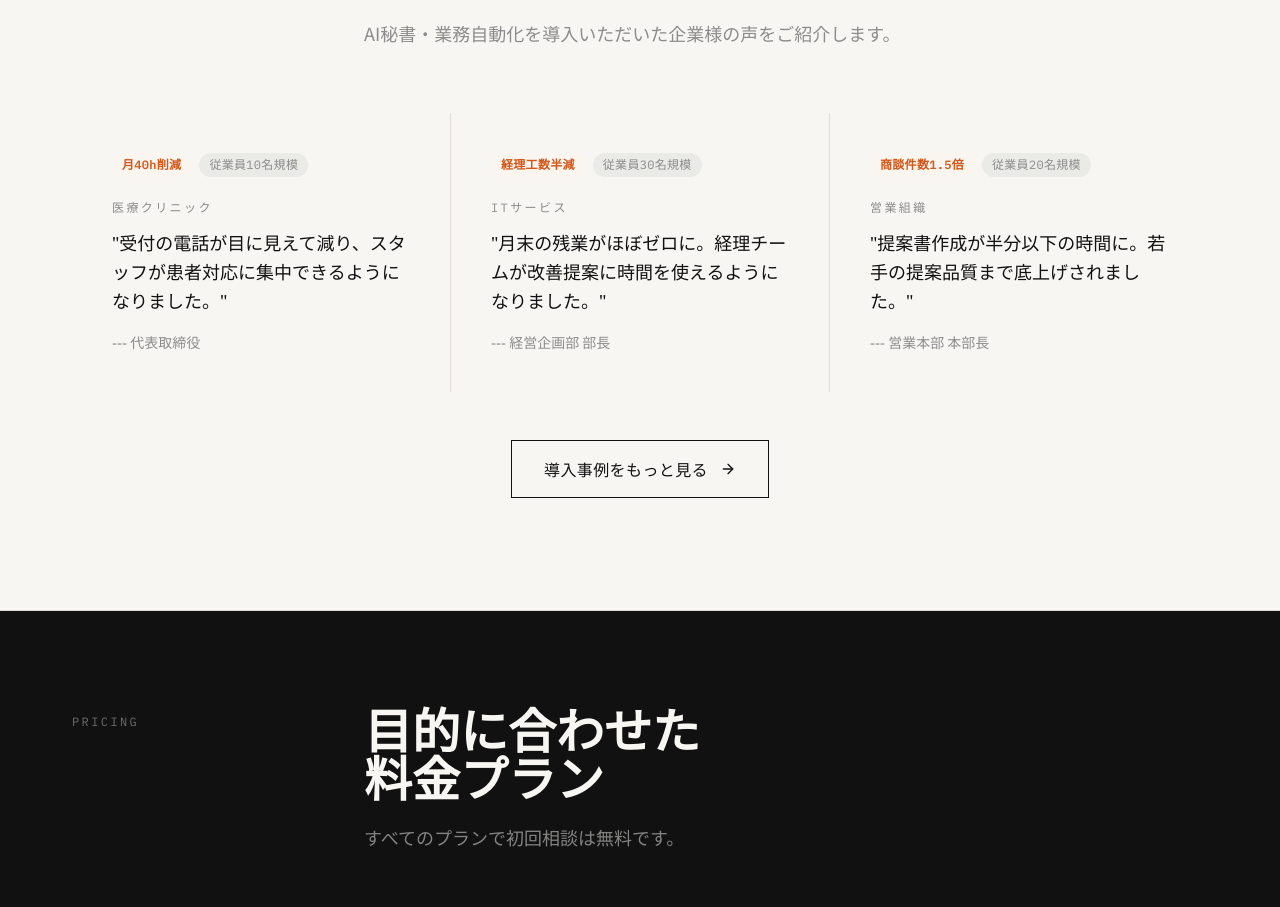
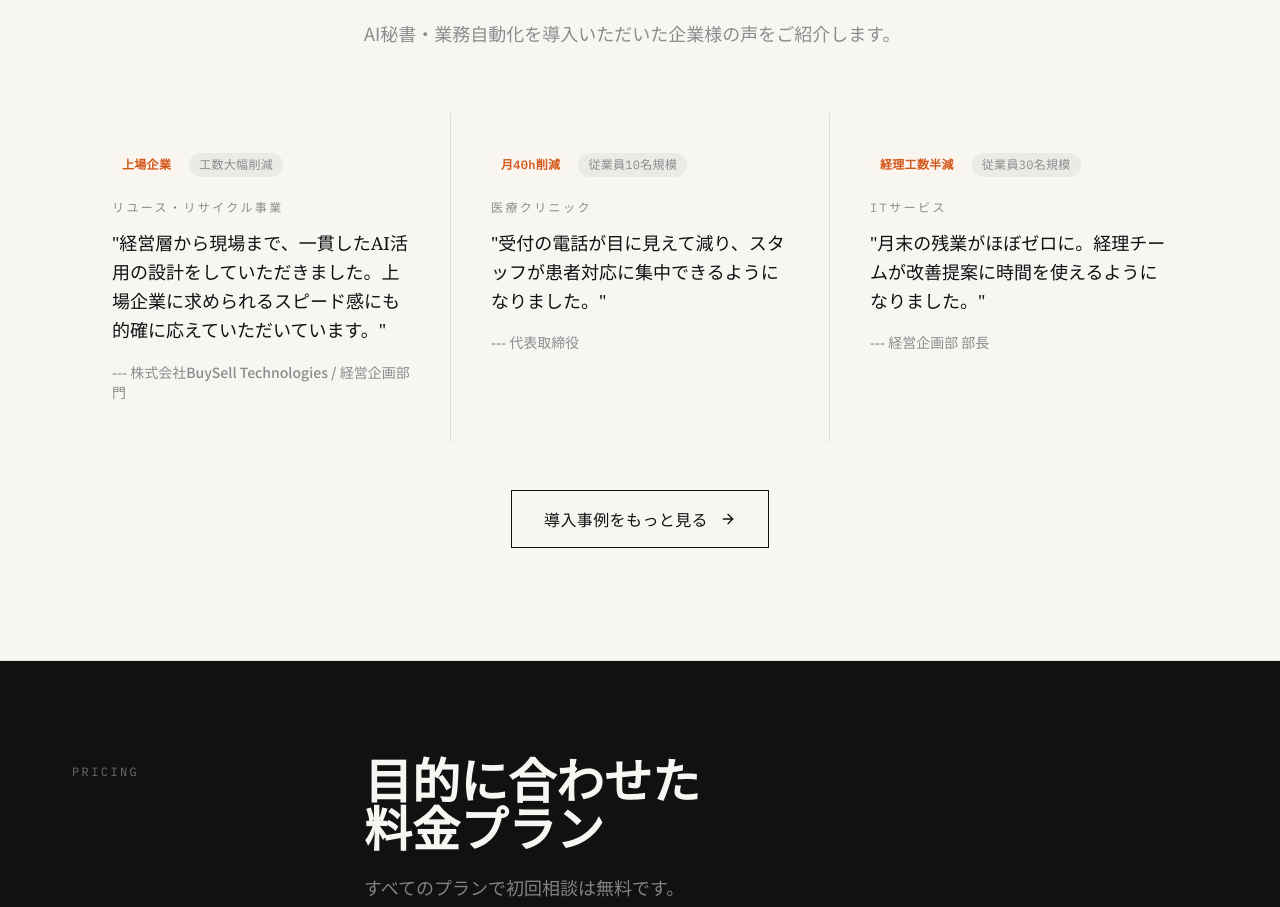
Before and after one commit to MaururuTakumi/qucikcliplp, a React (Vite) app: page / in a window 1280 px wide. Shown: the part 3823-4730 px from the top of the page. Built offline with nearby package versions, Linux system fonts and the light colour scheme.

Commit message:
feat: BuySell Technologies実名事例追加 - 上場企業導入実績
Co-Authored-By: Claude Opus 4.6 <noreply@anthropic.com>

```diff
--- a/src/pages/CaseStudiesPage.tsx
+++ b/src/pages/CaseStudiesPage.tsx
@@ -5,6 +5,24 @@ import { ArrowRight } from 'lucide-react';
 const caseStudies = [
   {
     id: 1,
+    badges: ['東証グロース上場', 'リユース事業', '従業員1,500名+', '導入3ヶ月'],
+    metrics: [
+      { value: '大幅削減', label: '人事労務工数' },
+      { value: '向上', label: '経営層AI活用率' },
+      { value: '構築', label: '全社AI基盤' },
+    ],
+    before:
+      '人事労務部門の業務負荷が高く、定型作業に現場が逼迫。経営層のAI活用も進んでおらず、全社的なDX推進に課題を抱えていた。',
+    action:
+      '(1) 人事労務領域の定型業務をAIで自動化し、現場の負荷を軽減。(2) 社長・役員クラスへのClaude Code導入支援を通じ、経営層から率先してAI活用を実践する体制を構築。',
+    result:
+      '人事労務の定型作業工数を大幅に削減し、チームが本来注力すべき採用・育成業務に集中できる環境を実現。経営層がAIを日常的に活用するようになり、全社的な「AI Ready」な組織への進化を加速。',
+    quote:
+      'honkomaさんには、単なるツール導入ではなく、経営層から現場まで一貫したAI活用の設計をしていただきました。上場企業として求められるスピード感にも的確に応えていただいています。',
+    role: '株式会社BuySell Technologies / 経営企画部門',
+  },
+  {
+    id: 2,
     badges: ['医療法人', 'クリニック運営', '従業員10名規模', '導入3ヶ月'],
     metrics: [
       { value: '月40h', label: '受付対応工数削減' },
@@ -22,7 +40,7 @@ const caseStudies = [
     role: '代表取締役',
   },
   {
-    id: 2,
+    id: 3,
     badges: ['ITサービス', '経営企画部', '従業員30名規模', '導入2ヶ月'],
     metrics: [
       { value: '月40h', label: '工数削減' },
@@ -40,7 +58,7 @@ const caseStudies = [
     role: '経営企画部 部長',
   },
   {
-    id: 3,
+    id: 4,
     badges: ['営業組織', 'コンサルティング', '従業員20名規模', '導入1ヶ月'],
     metrics: [
       { value: '50%短縮', label: '提案書作成時間' },
--- a/src/pages/HomePage.tsx
+++ b/src/pages/HomePage.tsx
@@ -296,6 +296,13 @@ const HomePage: React.FC = () => {
           <div className="grid grid-cols-1 md:grid-cols-3 gap-px bg-subtle">
             {[
               {
+                industry: 'リユース・リサイクル事業',
+                metric: '上場企業',
+                badge: '工数大幅削減',
+                quote: '経営層から現場まで、一貫したAI活用の設計をしていただきました。上場企業に求められるスピード感にも的確に応えていただいています。',
+                role: '株式会社BuySell Technologies / 経営企画部門',
+              },
+              {
                 industry: '医療クリニック',
                 metric: '月40h削減',
                 badge: '従業員10名規模',
@@ -308,13 +315,6 @@ const HomePage: React.FC = () => {
                 badge: '従業員30名規模',
                 quote: '月末の残業がほぼゼロに。経理チームが改善提案に時間を使えるようになりました。',
                 role: '経営企画部 部長',
-              },
-              {
-                industry: '営業組織',
-                metric: '商談件数1.5倍',
-                badge: '従業員20名規模',
-                quote: '提案書作成が半分以下の時間に。若手の提案品質まで底上げされました。',
-                role: '営業本部 本部長',
               },
             ].map((item, i) => (
               <div key={i} className="bg-cream p-8 md:p-10">
```
